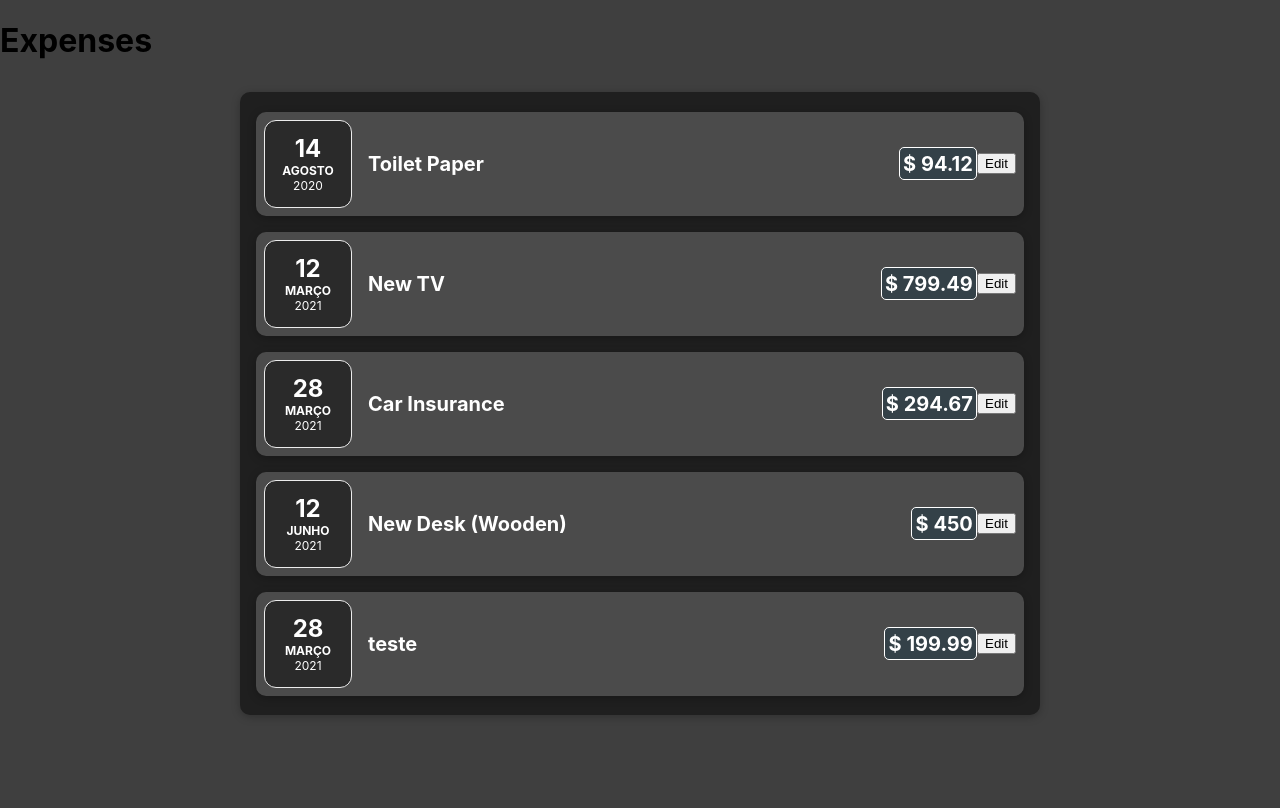
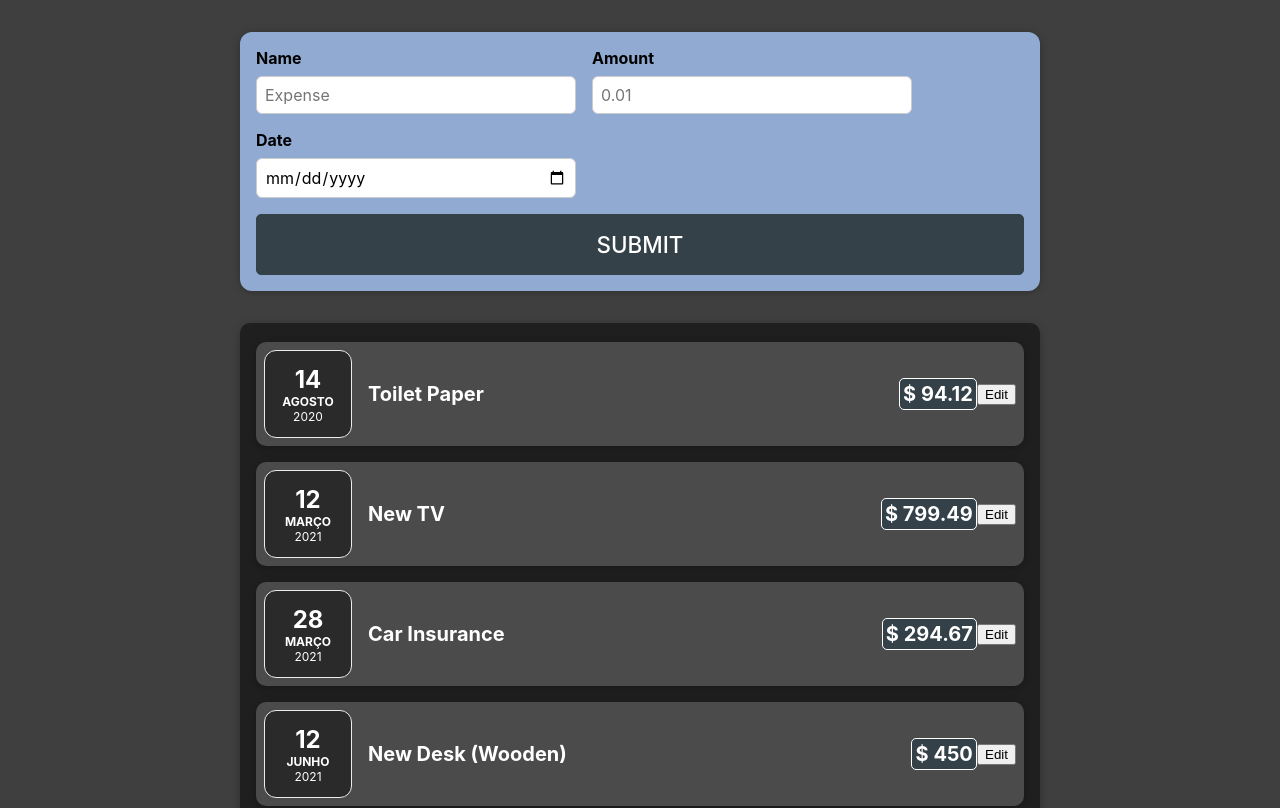
Before and after one commit to aff123456/React, a React (Create React App) app in the folder app-01-basics/: page / in a window 1280 px wide. Shown: the top 808 px of the page. Built offline with nearby package versions, Linux system fonts and the light colour scheme.

Commit message:
instead of a header, the new expense form is presented

```diff
--- a/app-01-basics/src/App.js
+++ b/app-01-basics/src/App.js
@@ -3,6 +3,7 @@
 // import ExpenseItem from './components/ExpenseItem';
 import './App.css';
 import Expenses from './components/Expenses/Expenses';
+import NewExpense from './components/NewExpense/NewExpense';
 
 const App = () => {
 
@@ -53,7 +54,8 @@ const App = () => {
 
     return (
         <div>
-            <h1>Expenses</h1>
+            {/* <h1>Expenses</h1> */}
+            <NewExpense />
             <Expenses expenses={expenses} />
         </div>
     );
```
